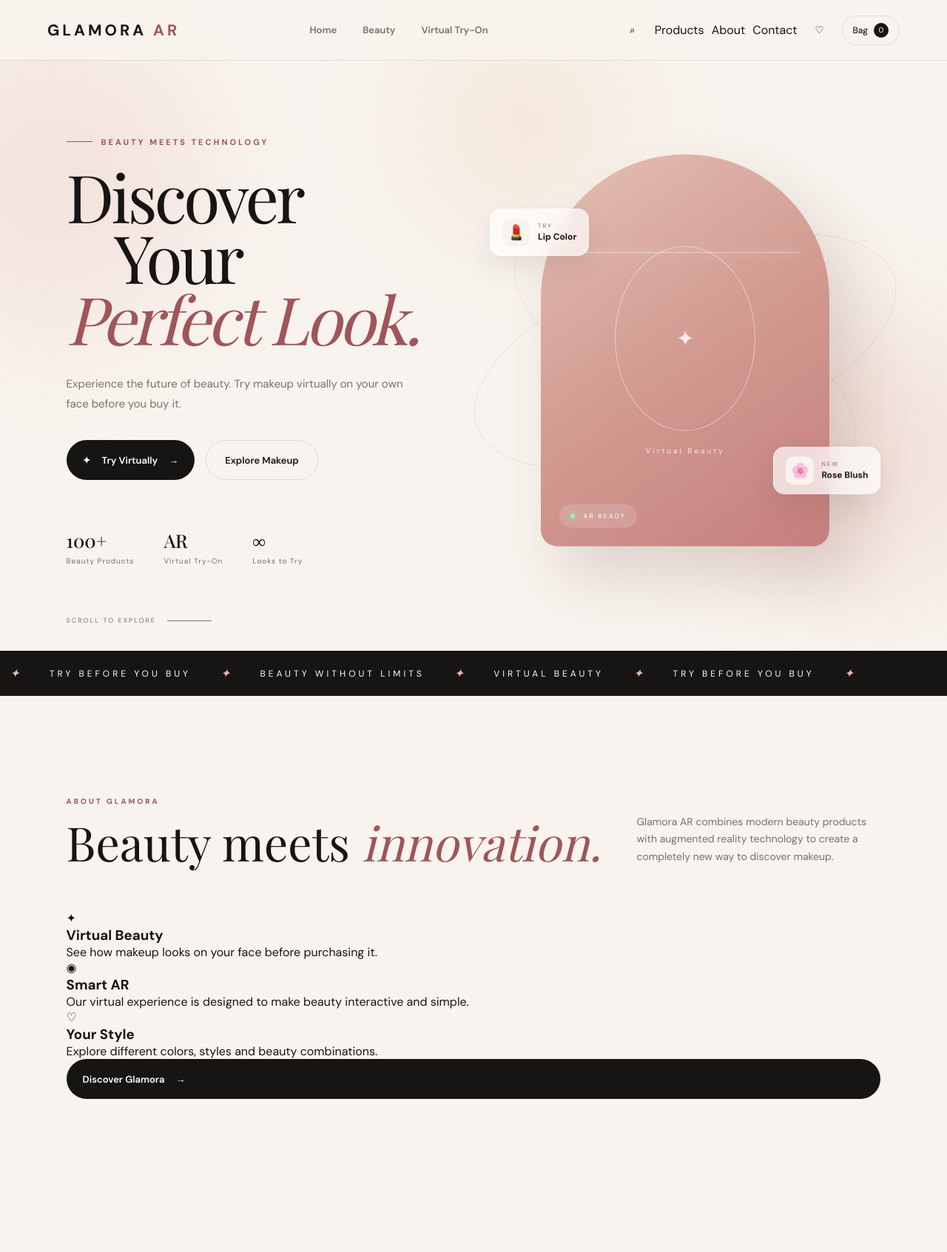
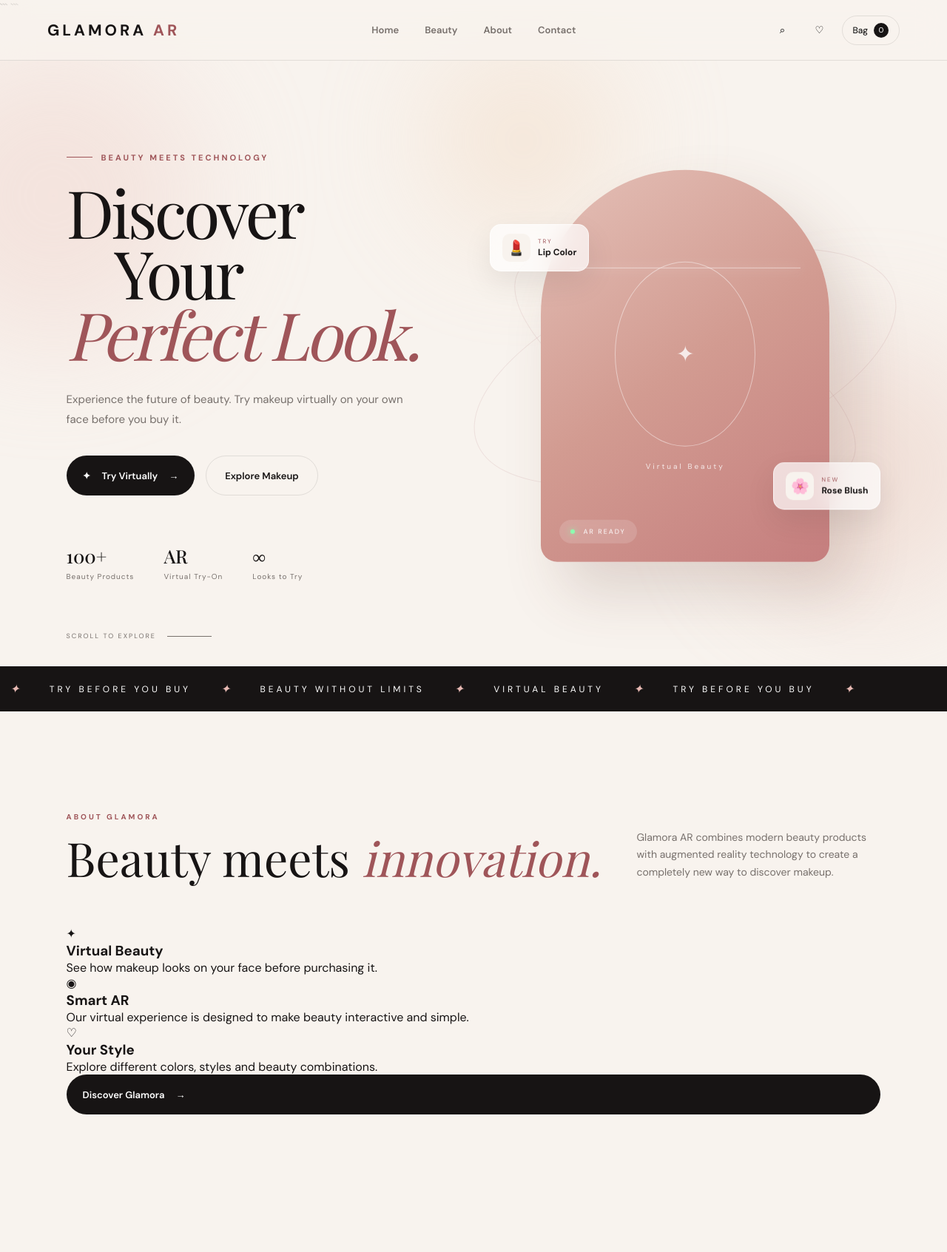
Before and after one commit to Dipika-sigdel7/Glamora-AR, a Flask app: page / in a window 1280 px wide. Shown: the top 1693 px of the page at 74% size. Run offline with Flask 3, Linux system fonts and the light colour scheme.

Commit message:
Initial commit

````diff
--- a/templates/index.html
+++ b/templates/index.html
@@ -1,33 +1,54 @@
 <!doctype html>
+
 <html lang="en">
+
 <head>
+
 <meta charset="UTF-8">
-    <meta name="viewport" content="width=device-width, initial-scale=1.0">
 
-    <title>Glamora AR — Virtual Beauty Experience</title>
+<meta
+    name="viewport"
+    content="width=device-width, initial-scale=1.0"
+>
 
-    <!-- ================= FONTS ================= -->
+<title>
+    Glamora AR — Virtual Beauty Experience
+</title>
+
+
+<!-- =====================================================
+     FONTS
+     ===================================================== -->
 
 <link
     href="https://fonts.googleapis.com/css2?family=DM+Sans:wght@400;500;600;700&family=Playfair+Display:wght@400;500;600;700&display=swap"
     rel="stylesheet"
 >
 
-    <!-- ================= CSS ================= -->
+
+<!-- =====================================================
+     CSS
+     ===================================================== -->
 
 <link
     rel="stylesheet"
     href="{{ url_for('static', filename='css/style.css') }}"
 >
+```
+
 </head>
 
 <body>
 
+```
 <!-- =====================================================
      PRELOADER
      ===================================================== -->
 
-    <div class="loader" id="loader">
+<div
+    class="loader"
+    id="loader"
+>
 
     <div class="loader-logo">
         GLAMORA <span>AR</span>
@@ -46,7 +67,8 @@
 
 <header class="navbar">
 
-        <!-- LOGO -->
+
+    <!-- ================= LOGO ================= -->
 
     <a
         href="{{ url_for('home') }}"
@@ -56,7 +78,7 @@
     </a>
 
 
-        <!-- NAVIGATION -->
+    <!-- ================= MAIN NAVIGATION ================= -->
 
     <nav class="nav-links">
 
@@ -67,20 +89,36 @@
             Home
         </a>
 
-            <a href="{{ url_for('about') }}">
+
+        <a
+            href="{{ url_for('home') }}#categories"
+        >
             Beauty
         </a>
 
-            <a href="{{ url_for('about') }}#tryon">
-                Virtual Try-On
+
+        <a
+            href="{{ url_for('about') }}"
+        >
+            About
+        </a>
+
+
+        <a
+            href="{{ url_for('contact') }}"
+        >
+            Contact
         </a>
 
     </nav>
 
 
-        <!-- HEADER ACTIONS -->
+    <!-- ================= HEADER ACTIONS ================= -->
 
     <div class="nav-actions">
+
+
+        <!-- SEARCH -->
 
         <button
             class="icon-btn"
@@ -90,26 +128,8 @@
             ⌕
         </button>
 
-            <a
-                href="{{ url_for('about') }}#products"
-                class="header-link"
-            >
-                Products
-            </a>
 
-            <a
-                href="{{ url_for('about') }}"
-                class="header-link"
-            >
-                About
-            </a>
-
-            <a
-                href="{{ url_for('contact') }}"
-                class="header-link"
-            >
-                Contact
-            </a>
+        <!-- WISHLIST -->
 
         <button
             class="icon-btn"
@@ -119,13 +139,26 @@
             ♡
         </button>
 
+
+        <!-- CART -->
+
         <button
             class="cart-btn"
             type="button"
         >
-                <span>Bag</span>
-                <span class="cart-count">0</span>
+
+            <span>
+                Bag
+            </span>
+
+            <span class="cart-count">
+                0
+            </span>
+
         </button>
+
+
+        <!-- MOBILE MENU -->
 
         <button
             class="menu-btn"
@@ -136,35 +169,50 @@
             ☰
         </button>
 
+
     </div>
 
 </header>
 
 
+
 <!-- =====================================================
-         MAIN
+     MAIN CONTENT
      ===================================================== -->
 
 <main>
+
 
     <!-- =================================================
          HERO
          ================================================= -->
 
-        <section class="hero" id="home">
+    <section
+        class="hero"
+        id="home"
+    >
+
+
+        <!-- HERO BACKGROUND -->
 
         <div class="hero-background">
 
             <div class="glow glow-one"></div>
+
             <div class="glow glow-two"></div>
+
             <div class="glow glow-three"></div>
 
         </div>
 
 
-            <!-- HERO CONTENT -->
+
+        <!-- ================= HERO CONTENT ================= -->
 
         <div class="hero-content">
+
+
+            <!-- EYEBROW -->
 
             <div class="eyebrow reveal">
 
@@ -175,16 +223,26 @@
             </div>
 
 
+
+            <!-- TITLE -->
+
             <h1 class="hero-title reveal">
 
                 Discover
 
-                    <span>Your</span>
+                <span>
+                    Your
+                </span>
 
-                    <em>Perfect Look.</em>
+                <em>
+                    Perfect Look.
+                </em>
 
             </h1>
 
+
+
+            <!-- DESCRIPTION -->
 
             <p class="hero-description reveal">
 
@@ -195,39 +253,57 @@
             </p>
 
 
+
+            <!-- BUTTONS -->
+
             <div class="hero-buttons reveal">
 
+
+                <!-- TRY VIRTUALLY -->
+
                 <a
-                        href="{{ url_for('about') }}#tryon"
+                    href="{{ url_for('home') }}#tryon"
                     class="primary-btn"
                 >
 
-                        <span>✦</span>
+                    <span>
+                        ✦
+                    </span>
 
                     Try Virtually
 
-                        <span class="arrow">→</span>
+                    <span class="arrow">
+                        →
+                    </span>
 
                 </a>
 
 
+
+                <!-- EXPLORE MAKEUP -->
+
                 <a
-                        href="{{ url_for('about') }}#products"
+                    href="{{ url_for('home') }}#products"
                     class="secondary-btn"
                 >
                     Explore Makeup
                 </a>
 
+
             </div>
 
 
-                <!-- HERO STATS -->
+
+            <!-- ================= HERO STATS ================= -->
 
             <div class="hero-stats reveal">
 
+
                 <div>
 
-                        <strong>100+</strong>
+                    <strong>
+                        100+
+                    </strong>
 
                     <span>
                         Beauty Products
@@ -238,7 +314,9 @@
 
                 <div>
 
-                        <strong>AR</strong>
+                    <strong>
+                        AR
+                    </strong>
 
                     <span>
                         Virtual Try-On
@@ -249,7 +327,9 @@
 
                 <div>
 
-                        <strong>∞</strong>
+                    <strong>
+                        ∞
+                    </strong>
 
                     <span>
                         Looks to Try
@@ -257,31 +337,40 @@
 
                 </div>
 
-                </div>
 
             </div>
 
 
-            <!-- HERO VISUAL -->
+        </div>
+
+
+
+        <!-- ================= HERO VISUAL ================= -->
 
         <div class="hero-visual">
+
 
             <div class="orbit orbit-one"></div>
 
             <div class="orbit orbit-two"></div>
 
 
+
             <!-- LIPSTICK -->
 
             <div class="floating-product lipstick">
+
 
                 <div class="product-icon">
                     💄
                 </div>
 
+
                 <div>
 
-                        <small>TRY</small>
+                    <small>
+                        TRY
+                    </small>
 
                     <strong>
                         Lip Color
@@ -289,20 +378,26 @@
 
                 </div>
 
+
             </div>
+
 
 
             <!-- BLUSH -->
 
             <div class="floating-product blush">
 
+
                 <div class="product-icon">
                     🌸
                 </div>
 
+
                 <div>
 
-                        <small>NEW</small>
+                    <small>
+                        NEW
+                    </small>
 
                     <strong>
                         Rose Blush
@@ -310,29 +405,42 @@
 
                 </div>
 
+
             </div>
+
 
 
             <!-- FACE CARD -->
 
             <div class="face-card">
 
+
                 <div class="face-overlay"></div>
+
 
                 <div class="face-placeholder">
 
+
                     <div class="face-circle">
-                            <span>✦</span>
+
+                        <span>
+                            ✦
+                        </span>
+
                     </div>
+
 
                     <p>
                         Virtual Beauty
                     </p>
 
+
                 </div>
 
 
+
                 <div class="scan-line"></div>
+
 
 
                 <div class="face-label">
@@ -343,24 +451,32 @@
 
                 </div>
 
-                </div>
 
             </div>
 
 
-            <!-- SCROLL -->
+        </div>
+
+
+
+        <!-- ================= SCROLL INDICATOR ================= -->
 
         <div class="scroll-indicator">
+
 
             <span>
                 SCROLL TO EXPLORE
             </span>
 
+
             <div class="scroll-line"></div>
+
 
         </div>
 
+
     </section>
+
 
 
     <!-- =================================================
@@ -369,31 +485,59 @@
 
     <section class="marquee-section">
 
+
         <div class="marquee">
 
-                <span>VIRTUAL BEAUTY</span>
 
-                <i>✦</i>
+            <span>
+                VIRTUAL BEAUTY
+            </span>
 
-                <span>TRY BEFORE YOU BUY</span>
+            <i>
+                ✦
+            </i>
 
-                <i>✦</i>
 
-                <span>BEAUTY WITHOUT LIMITS</span>
+            <span>
+                TRY BEFORE YOU BUY
+            </span>
 
-                <i>✦</i>
+            <i>
+                ✦
+            </i>
 
-                <span>VIRTUAL BEAUTY</span>
 
-                <i>✦</i>
+            <span>
+                BEAUTY WITHOUT LIMITS
+            </span>
 
-                <span>TRY BEFORE YOU BUY</span>
+            <i>
+                ✦
+            </i>
 
-                <i>✦</i>
+
+            <span>
+                VIRTUAL BEAUTY
+            </span>
+
+            <i>
+                ✦
+            </i>
+
+
+            <span>
+                TRY BEFORE YOU BUY
+            </span>
+
+            <i>
+                ✦
+            </i>
+
 
         </div>
 
     </section>
+
 
 
     <!-- =================================================
@@ -402,95 +546,158 @@
 
     <section class="about-preview section">
 
+
         <div class="section-heading reveal">
 
+
             <div>
+
 
                 <span class="section-label">
                     ABOUT GLAMORA
                 </span>
 
+
                 <h2>
+
                     Beauty meets
-                        <em>innovation.</em>
+
+                    <em>
+                        innovation.
+                    </em>
+
                 </h2>
 
-                </div>
-
-                <p>
-                    Glamora AR combines modern beauty products
-                    with augmented reality technology to create
-                    a completely new way to discover makeup.
-                </p>
 
             </div>
 
 
+            <p>
+
+                Glamora AR combines modern beauty products
+                with augmented reality technology to create
+                a completely new way to discover makeup.
+
+            </p>
+
+
+        </div>
+
+
+
+        <!-- ABOUT CARDS -->
+
         <div class="about-preview-grid">
+
+
+            <!-- CARD 1 -->
 
             <div class="about-preview-card reveal">
 
-                    <span class="about-icon">✦</span>
+
+                <span class="about-icon">
+                    ✦
+                </span>
+
 
                 <h3>
                     Virtual Beauty
                 </h3>
 
+
                 <p>
+
                     See how makeup looks on your face
                     before purchasing it.
+
                 </p>
+
 
             </div>
 
 
+
+            <!-- CARD 2 -->
+
             <div class="about-preview-card reveal">
 
-                    <span class="about-icon">◉</span>
+
+                <span class="about-icon">
+                    ◉
+                </span>
+
 
                 <h3>
                     Smart AR
                 </h3>
 
+
                 <p>
+
                     Our virtual experience is designed
                     to make beauty interactive and simple.
+
                 </p>
+
 
             </div>
 
 
+
+            <!-- CARD 3 -->
+
             <div class="about-preview-card reveal">
 
-                    <span class="about-icon">♡</span>
+
+                <span class="about-icon">
+                    ♡
+                </span>
+
 
                 <h3>
                     Your Style
                 </h3>
 
+
                 <p>
+
                     Explore different colors, styles
                     and beauty combinations.
+
                 </p>
 
-                </div>
 
             </div>
 
 
+        </div>
+
+
+
+        <!-- ABOUT BUTTON -->
+
         <div class="center-button reveal">
+
 
             <a
                 href="{{ url_for('about') }}"
                 class="primary-btn"
             >
+
                 Discover Glamora
-                    <span>→</span>
+
+                <span>
+                    →
+                </span>
+
             </a>
+
 
         </div>
 
+
     </section>
+
 
 
     <!-- =================================================
@@ -502,174 +709,236 @@
         id="products"
     >
 
+
+        <!-- PRODUCTS HEADING -->
+
         <div class="section-heading reveal">
 
+
             <div>
+
 
                 <span class="section-label">
                     SHOP THE LOOK
                 </span>
 
+
                 <h2>
+
                     Beauty
-                        <em>favorites.</em>
+
+                    <em>
+                        favorites.
+                    </em>
+
                 </h2>
+
 
             </div>
 
+
             <a
-                    href="{{ url_for('about') }}#products"
+                href="#products"
                 class="view-all"
             >
                 View all products →
             </a>
 
+
         </div>
 
 
+
+        <!-- PRODUCT GRID -->
+
         <div class="product-grid">
 
-                <!-- PRODUCT 1 -->
+
+            <!-- ================= PRODUCT 1 ================= -->
 
             <article class="product-card reveal">
 
+
                 <div class="product-image pink-bg">
+
 
                     <span class="product-badge">
                         BESTSELLER
                     </span>
 
+
                     <div class="product-placeholder">
                         💄
                     </div>
 
+
                     <a
-                            href="{{ url_for('about') }}#tryon"
+                        href="#tryon"
                         class="quick-try"
                     >
                         Try AR
                     </a>
 
+
                 </div>
+
 
 
                 <div class="product-info">
 
+
                     <div>
+
 
                         <span>
                             LIPSTICK
                         </span>
 
+
                         <h3>
                             Rose Velvet
                         </h3>
 
+
                     </div>
+
 
                     <strong>
                         $24
                     </strong>
 
+
                 </div>
+
 
             </article>
 
 
-                <!-- PRODUCT 2 -->
+
+            <!-- ================= PRODUCT 2 ================= -->
 
             <article class="product-card reveal">
 
+
                 <div class="product-image nude-bg">
+
 
                     <span class="product-badge">
                         NEW
                     </span>
 
+
                     <div class="product-placeholder">
                         🎨
                     </div>
 
+
                     <a
-                            href="{{ url_for('about') }}#tryon"
+                        href="#tryon"
                         class="quick-try"
                     >
                         Try AR
                     </a>
 
+
                 </div>
+
 
 
                 <div class="product-info">
 
+
                     <div>
+
 
                         <span>
                             EYESHADOW
                         </span>
 
+
                         <h3>
                             Sunset Palette
                         </h3>
 
+
                     </div>
+
 
                     <strong>
                         $38
                     </strong>
 
+
                 </div>
+
 
             </article>
 
 
-                <!-- PRODUCT 3 -->
+
+            <!-- ================= PRODUCT 3 ================= -->
 
             <article class="product-card reveal">
 
+
                 <div class="product-image rose-bg">
+
 
                     <div class="product-placeholder">
                         🌸
                     </div>
 
+
                     <a
-                            href="{{ url_for('about') }}#tryon"
+                        href="#tryon"
                         class="quick-try"
                     >
                         Try AR
                     </a>
 
+
                 </div>
+
 
 
                 <div class="product-info">
 
+
                     <div>
+
 
                         <span>
                             BLUSH
                         </span>
 
+
                         <h3>
                             Soft Rose
                         </h3>
 
+
                     </div>
+
 
                     <strong>
                         $19
                     </strong>
 
+
                 </div>
+
 
             </article>
 
+
         </div>
+
 
     </section>
 
+
 </main>
+
 
 
 <!-- =====================================================
@@ -678,9 +947,16 @@
 
 <footer>
 
+
+    <!-- ================= FOOTER TOP ================= -->
+
     <div class="footer-top">
 
+
+        <!-- FOOTER BRAND -->
+
         <div class="footer-brand">
+
 
             <a
                 href="{{ url_for('home') }}"
@@ -689,96 +965,156 @@
                 GLAMORA<span>AR</span>
             </a>
 
+
             <p>
                 Beauty technology designed for everyone.
             </p>
 
-            </div>
-
-
-            <div class="footer-links">
-
-                <div>
-
-                    <span>EXPLORE</span>
-
-                    <a href="{{ url_for('about') }}">
-                        Beauty
-                    </a>
-
-                    <a href="{{ url_for('about') }}#tryon">
-                        Virtual Try-On
-                    </a>
-
-                    <a href="{{ url_for('about') }}#products">
-                        Products
-                    </a>
 
         </div>
 
 
+
+        <!-- FOOTER LINKS -->
+
+        <div class="footer-links">
+
+
+            <!-- EXPLORE -->
+
             <div>
 
-                    <span>COMPANY</span>
 
-                    <a href="{{ url_for('about') }}">
+                <span>
+                    EXPLORE
+                </span>
+
+
+                <a
+                    href="{{ url_for('home') }}"
+                >
+                    Home
+                </a>
+
+
+                <a
+                    href="{{ url_for('home') }}#categories"
+                >
+                    Beauty
+                </a>
+
+
+                <a
+                    href="{{ url_for('about') }}"
+                >
                     About
                 </a>
 
-                    <a href="{{ url_for('contact') }}">
+
+                <a
+                    href="{{ url_for('contact') }}"
+                >
                     Contact
                 </a>
 
-                    <a href="#">
-                        Privacy
-                    </a>
 
             </div>
 
 
+
+            <!-- GLAMORA AR -->
+
             <div>
 
-                    <span>FOLLOW</span>
+
+                <span>
+                    GLAMORA AR
+                </span>
+
+
+                <a
+                    href="{{ url_for('home') }}#tryon"
+                >
+                    Virtual Try-On
+                </a>
+
+
+                <a
+                    href="{{ url_for('home') }}#products"
+                >
+                    Products
+                </a>
+
+
+            </div>
+
+
+
+            <!-- FOLLOW -->
+
+            <div>
+
+
+                <span>
+                    FOLLOW
+                </span>
+
 
                 <a href="#">
                     Instagram
                 </a>
 
+
                 <a href="#">
                     TikTok
                 </a>
+
 
                 <a href="#">
                     Pinterest
                 </a>
 
-                </div>
-
-            </div>
 
             </div>
 
 
+        </div>
+
+
+    </div>
+
+
+
+    <!-- ================= FOOTER BOTTOM ================= -->
+
     <div class="footer-bottom">
+
 
         <span>
             © 2026 Glamora AR
         </span>
 
+
         <span>
             Made for the future of beauty ✦
         </span>
 
+
     </div>
+
 
 </footer>
 
 
-    <!-- ================= JAVASCRIPT ================= -->
+
+<!-- =====================================================
+     JAVASCRIPT
+     ===================================================== -->
 
 <script
     src="{{ url_for('static', filename='js/main.js') }}"
 ></script>
 
 </body>
+
 </html>
````
Lines whose indentation alone changed are shown as unchanged.
